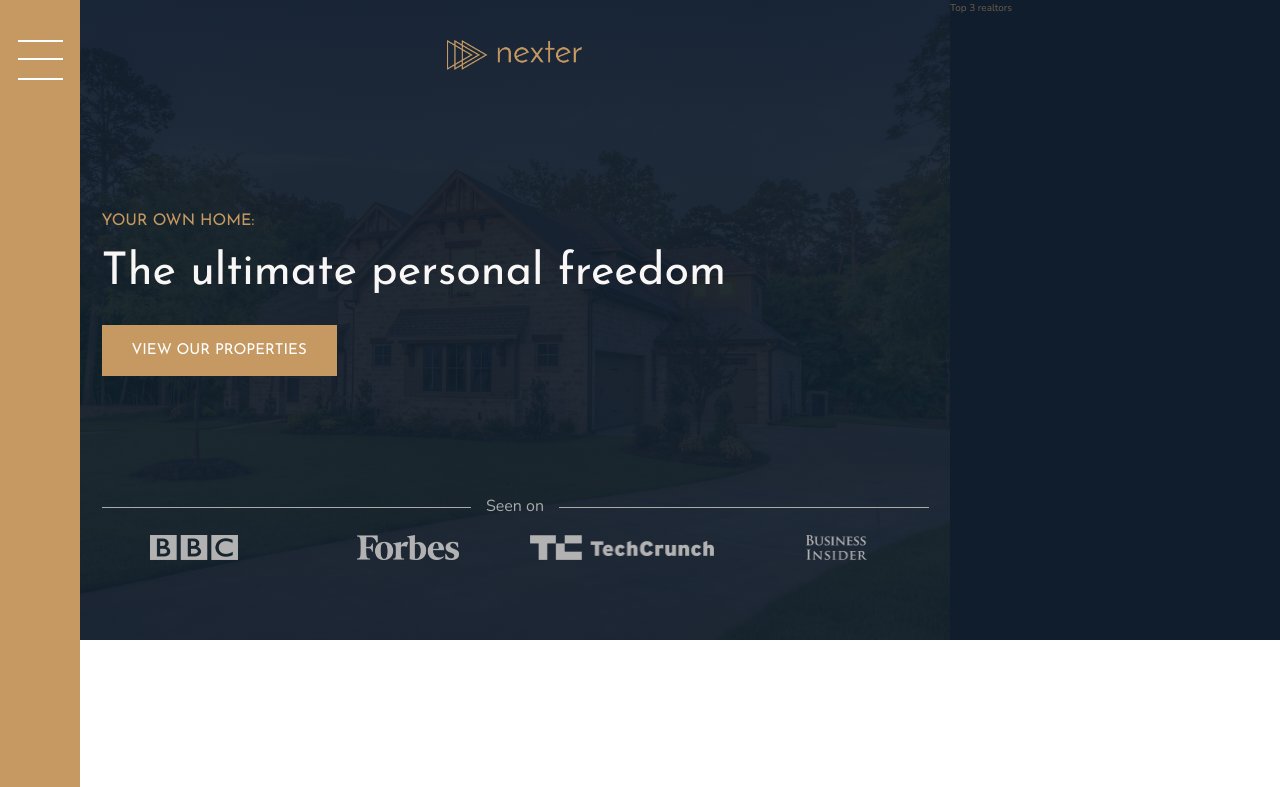
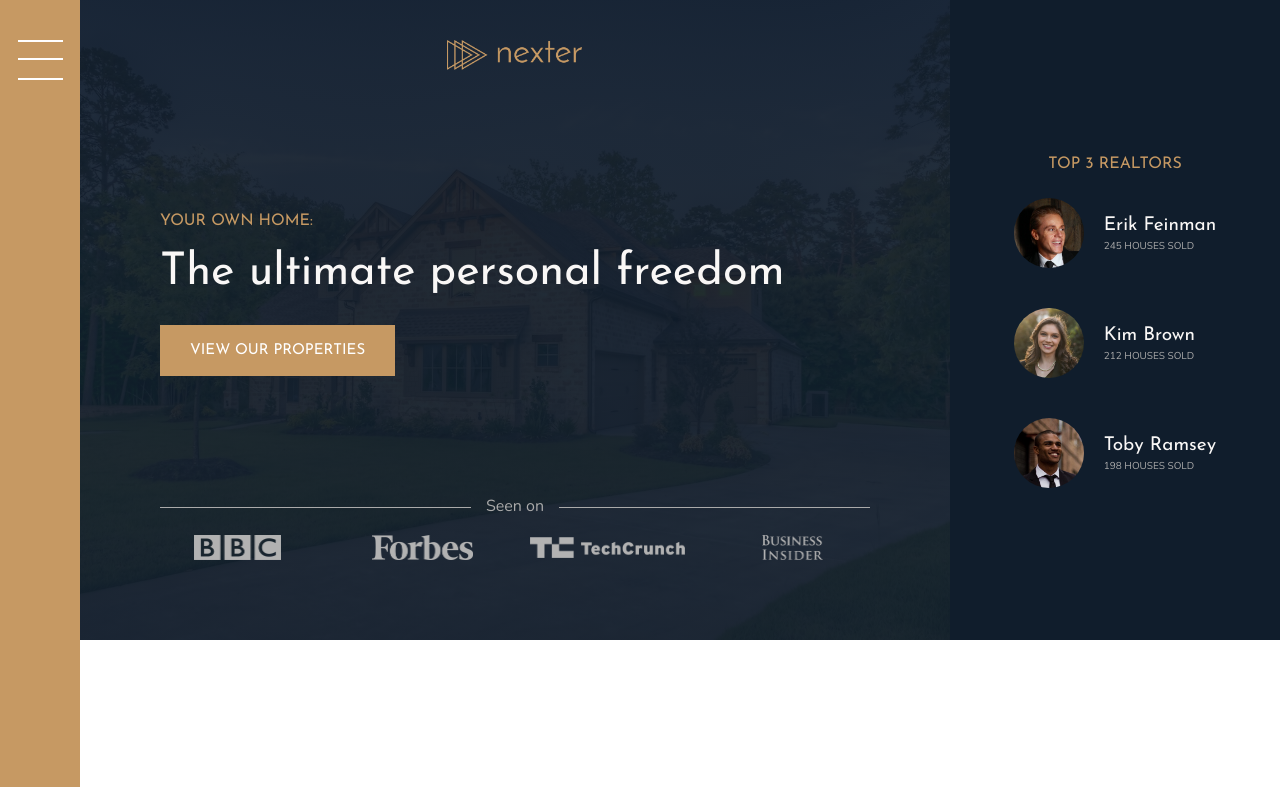
Before and after one commit to luis291099/nexter, a website: page index.html in a window 1280 px wide. Shown: the top 787 px of the page. Drawn offline with nearby package versions, Linux system fonts and the light colour scheme.

Commit message:
Home section

```diff
--- a/index.html
+++ b/index.html
@@ -29,7 +29,26 @@
             </div>
         </header>
         <div class="realtors">
-            Top 3 realtors
+            <h3 class="heading-3">Top 3 Realtors</h3>
+            <div class="realtors__list">
+                <img src="img/realtor-1.jpeg" alt="Realtor 1" class="realtors__img">
+                <div class="realtors__details">
+                    <h4 class="heading-4 heading-4--light">Erik Feinman</h4>
+                    <p class="realtors__sold">245 houses sold</p>
+                </div>
+
+                <img src="img/realtor-2.jpeg" alt="Realtor 2" class="realtors__img">
+                <div class="realtors__details">
+                    <h4 class="heading-4 heading-4--light">Kim Brown</h4>
+                    <p class="realtors__sold">212 houses sold</p>
+                </div>
+
+                <img src="img/realtor-3.jpeg" alt="Realtor 3" class="realtors__img">
+                <div class="realtors__details">
+                    <h4 class="heading-4 heading-4--light">Toby Ramsey</h4>
+                    <p class="realtors__sold">198 houses sold</p>
+                </div>
+            </div>
         </div>
         <section class="features">
             <div class="feature">
--- a/sass/_base.scss
+++ b/sass/_base.scss
@@ -14,6 +14,9 @@ $color-grey-dark-2: #6D5D4B;
 $font-primary: 'Nunito', sans-serif;
 $font-display: 'Josefin Sans', sans-serif;
 
+$bp-largest: 75em; //1200px
+$bp-large: 62.5em;
+
 *,
 *::after,
 *::before {
@@ -25,6 +28,10 @@ $font-display: 'Josefin Sans', sans-serif;
 html {
     box-sizing: border-box;
     font-size: 62.5%;
+
+    @media only screen and (max-width: $bp-largest) {
+        font-size: 50%;
+    }
 }
 
 body {
@@ -39,4 +46,10 @@ body {
     grid-template-rows: 80vh min-content 40vw repeat(3, min-content);
     grid-template-columns: [sidebar-start] 8rem [sidebar-end full-start] minmax(6rem, 1fr) [center-start]
     repeat(8 ,[col-start] minmax(min-content, 14rem) [col-end]) [center-end] minmax(6rem, 1fr) [full-end];
+
+    @media only screen and (max-width: $bp-large) {
+        grid-template-rows: 6rem 80vh min-content 40vw repeat(3, min-content);
+        grid-template-columns: [full-start] minmax(6rem, 1fr) [center-start]
+        repeat(8 ,[col-start] minmax(min-content, 14rem) [col-end]) [center-end] minmax(6rem, 1fr) [full-end];
+    }
 }
--- a/sass/_header.scss
+++ b/sass/_header.scss
@@ -8,8 +8,8 @@
     padding-top: 4rem;
 
     display: grid;
-    grid-template-rows: 1fr min-content 6rem 1fr;
-    grid-template-columns: max-content;
+    grid-template-rows: 1fr min-content minmax(6rem, min-content) 1fr;
+    grid-template-columns: minmax(min-content, max-content);
     grid-row-gap: 1.5rem;
     justify-content: center;
 
@@ -41,9 +41,11 @@
         grid-template-columns: repeat(4, 1fr);
         grid-column-gap: 3rem;
         justify-items: center;
+        align-items: center;
 
         img {
-            height: 2.5rem;
+            max-height: 2.5rem;
+            max-width: 100%;
             filter: brightness(70%);
         }
     }
--- a/sass/_realtors.scss
+++ b/sass/_realtors.scss
@@ -1,4 +1,30 @@
 .realtors {
     background-color: $color-secondary;
     grid-column: col-start 7 / full-end;
+    padding: 3rem;
+    display: grid;
+    align-content: center;
+    justify-content: center;
+    grid-row-gap: 2rem;
+    justify-items: center;
+
+    &__list {
+        display: grid;
+        grid-template-columns: min-content max-content;
+        grid-column-gap: 2rem;
+        grid-row-gap: 5vh;
+        align-items: center;
+    }
+
+    &__img {
+        display: block;
+        width: 7rem;
+        border-radius: 50%;
+    }
+
+    &__sold {
+        text-transform: uppercase;
+        color: $color-grey-light-2;
+        margin-top: -3px;
+    }
 }
--- a/sass/_sidebar.scss
+++ b/sass/_sidebar.scss
@@ -4,6 +4,13 @@
     grid-row: 1 / -1;
     display: flex;
     justify-content: center;
+
+    @media only screen and (max-width: $bp-large) {
+        grid-column: 1 / -1;
+        grid-row: 1 / 2;
+        justify-content: flex-end;
+        align-items: center;
+    }
 }
 
 .nav-btn {
@@ -30,4 +37,9 @@
     &::after {
         transform: translateY(-4.4rem);
     }
+
+    @media only screen and (max-width: $bp-large) {
+        margin-top: 0;
+        margin-right: 3rem;
+    }
 }
```
Also changed, not shown: css/style.css, 1 other file.
